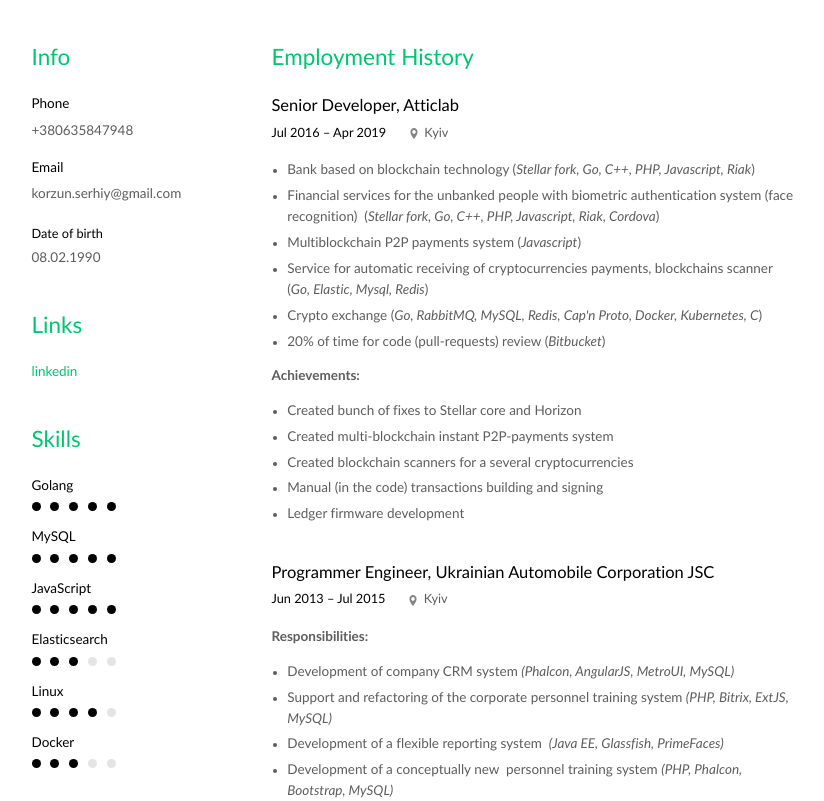
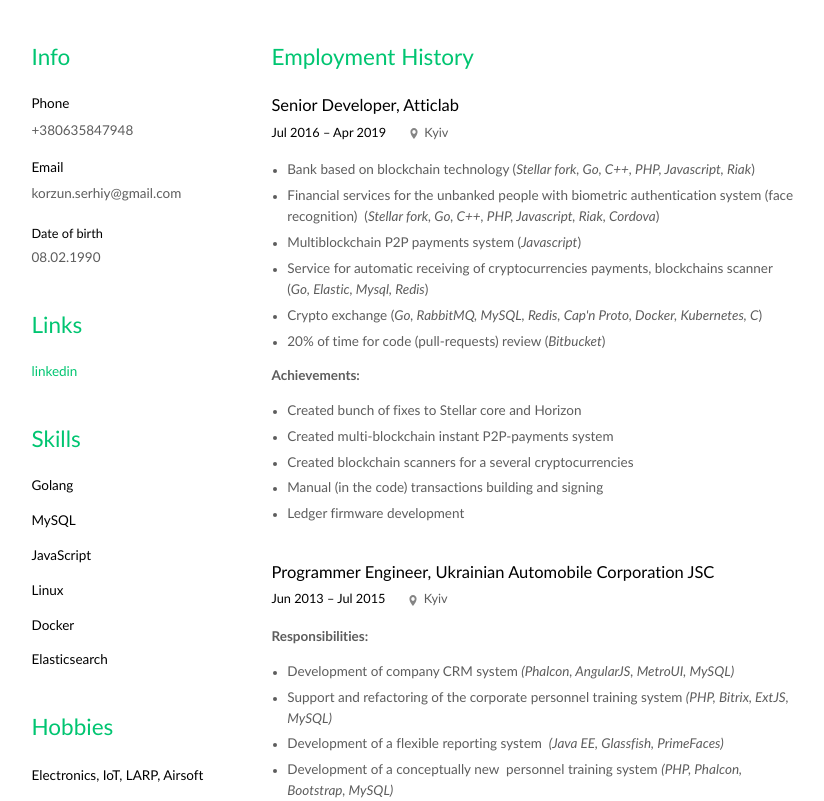
Before and after one commit to Nargott/nargott.github.io, a plain HTML site: page index.html in a window 1280 px wide. Shown: the part 151-952 px from the top of the page, without its empty margins (226-1050 px from the left). Drawn offline with Linux system fonts and the light colour scheme; a script that the page names is missing.

Commit message:
removed stars

```diff
--- a/index.html
+++ b/index.html
@@ -45,63 +45,21 @@
                     <div class="section__title setting--primary-text">Skills</div>
                     <div class="sidebar__skill">
                         <div class="sidebar__skill-label">Golang</div>
-                        <div class="sidebar__skill-progress">
-                            <div class="sidebar__circle"></div>
-                            <div class="sidebar__circle"></div>
-                            <div class="sidebar__circle"></div>
-                            <div class="sidebar__circle"></div>
-                            <div class="sidebar__circle"></div>
-                        </div>
                     </div>
                     <div class="sidebar__skill">
                         <div class="sidebar__skill-label">MySQL</div>
-                        <div class="sidebar__skill-progress">
-                            <div class="sidebar__circle"></div>
-                            <div class="sidebar__circle"></div>
-                            <div class="sidebar__circle"></div>
-                            <div class="sidebar__circle"></div>
-                            <div class="sidebar__circle"></div>
-                        </div>
                     </div>
                     <div class="sidebar__skill">
                         <div class="sidebar__skill-label">JavaScript</div>
-                        <div class="sidebar__skill-progress">
-                            <div class="sidebar__circle"></div>
-                            <div class="sidebar__circle"></div>
-                            <div class="sidebar__circle"></div>
-                            <div class="sidebar__circle"></div>
-                            <div class="sidebar__circle"></div>
-                        </div>
+                    </div>
+                    <div class="sidebar__skill">
+                        <div class="sidebar__skill-label">Linux</div>
+                    </div>
+                    <div class="sidebar__skill">
+                        <div class="sidebar__skill-label">Docker</div>
                     </div>
                     <div class="sidebar__skill">
                         <div class="sidebar__skill-label">Elasticsearch</div>
-                        <div class="sidebar__skill-progress">
-                            <div class="sidebar__circle"></div>
-                            <div class="sidebar__circle"></div>
-                            <div class="sidebar__circle"></div>
-                            <div class="sidebar__circle is-empty"></div>
-                            <div class="sidebar__circle is-empty"></div>
-                        </div>
-                    </div>
-                    <div class="sidebar__skill">
-                        <div class="sidebar__skill-label">Linux</div>
-                        <div class="sidebar__skill-progress">
-                            <div class="sidebar__circle"></div>
-                            <div class="sidebar__circle"></div>
-                            <div class="sidebar__circle"></div>
-                            <div class="sidebar__circle"></div>
-                            <div class="sidebar__circle is-empty"></div>
-                        </div>
-                    </div>
-                    <div class="sidebar__skill">
-                        <div class="sidebar__skill-label">Docker</div>
-                        <div class="sidebar__skill-progress">
-                            <div class="sidebar__circle"></div>
-                            <div class="sidebar__circle"></div>
-                            <div class="sidebar__circle"></div>
-                            <div class="sidebar__circle is-empty"></div>
-                            <div class="sidebar__circle is-empty"></div>
-                        </div>
                     </div>
                 </div>
                 <div class="sidebar__section">
```
